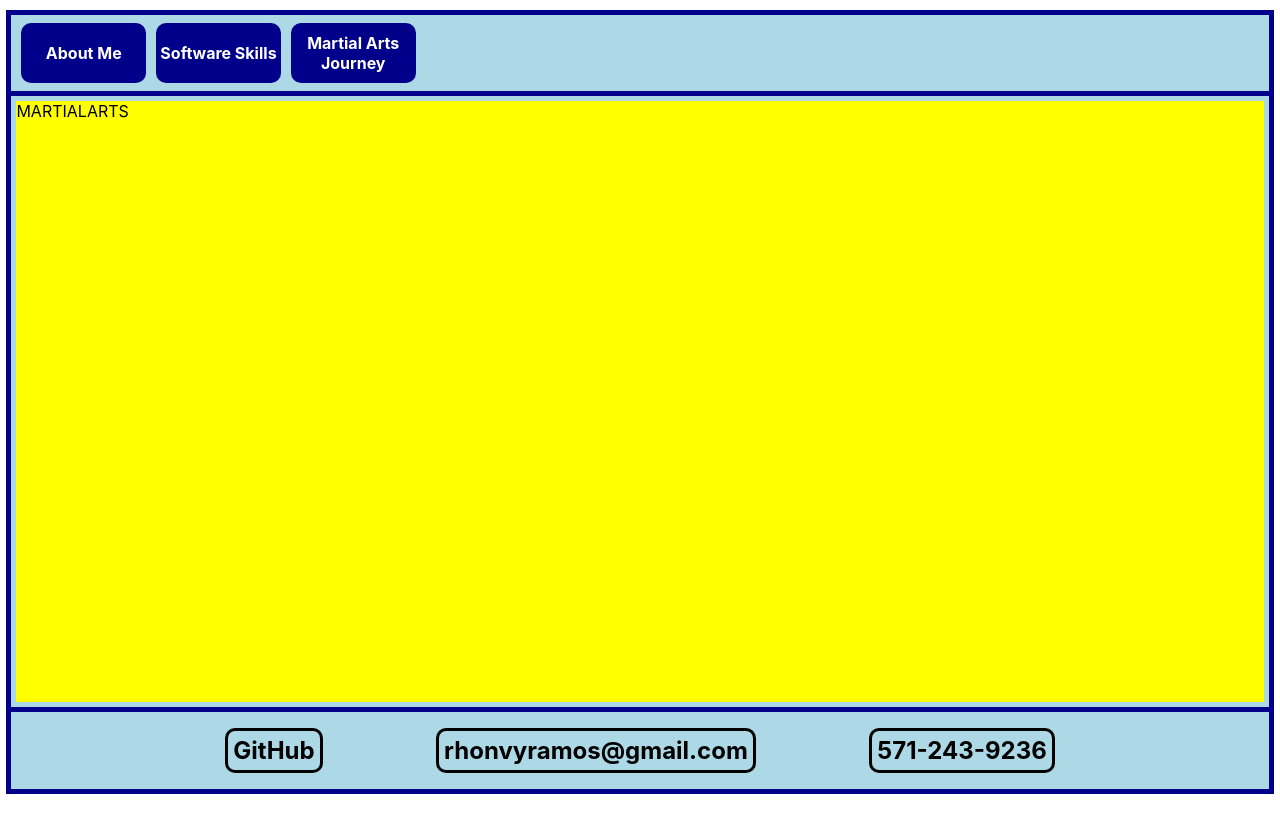
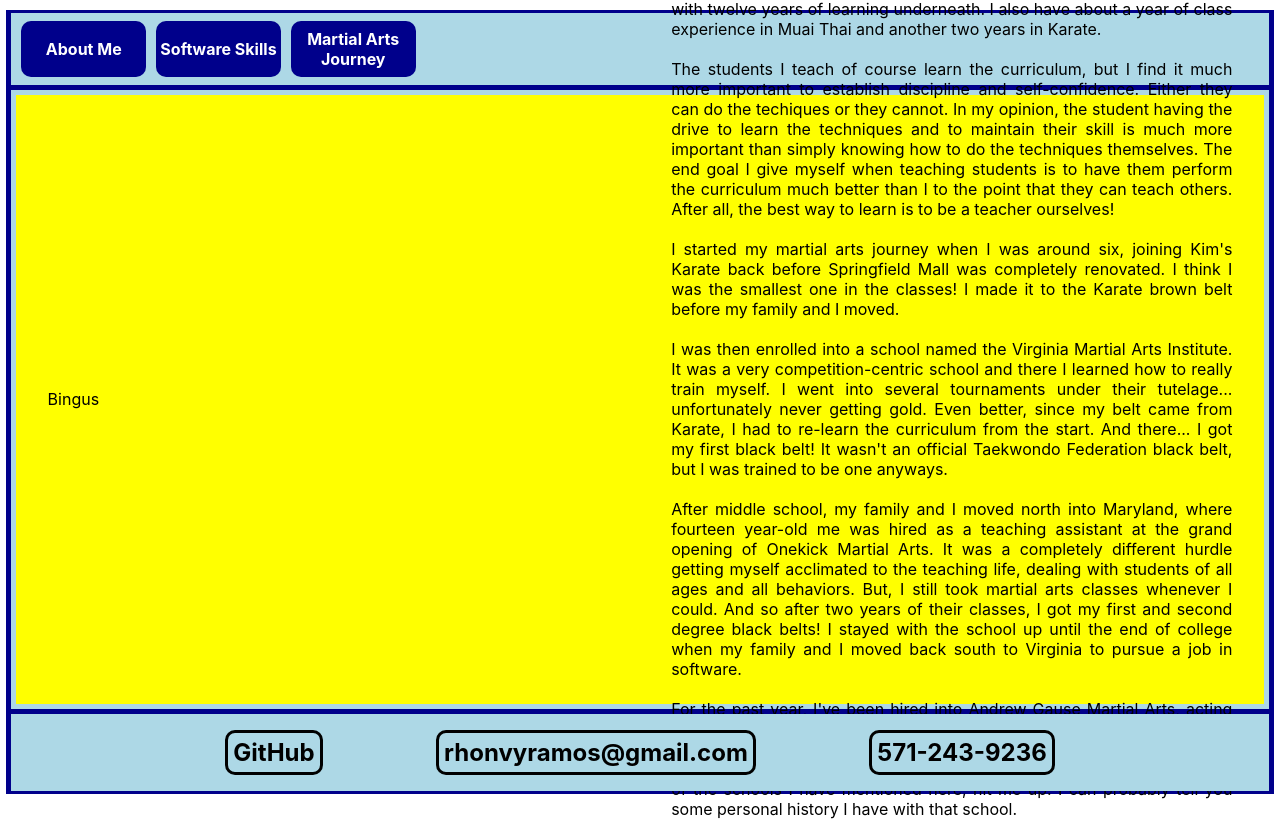
Before and after one commit to rhonvyramos/resume-portfolio-overdone, a React (Create React App) app: page /martialarts in a window 1280 px wide. Before the commit the page ends 804 px from the top, so only its background shows below. Built offline with nearby package versions, Linux system fonts and the light colour scheme.

Commit message:
martial arts text added

```diff
--- a/src/assets/martialarts.css
+++ b/src/assets/martialarts.css
@@ -3,4 +3,23 @@
     width: calc(100% - 10px);
 
     background-color: yellow;
+
+    display: flex;
+    flex-direction: row;
+    justify-content: space-around;
 }
+
+#martialarts_contents {
+    display: flex;
+    flex-direction: row;
+    justify-content: space-around;
+    align-items: center;
+}
+
+#martialarts_image, #martialarts_text {
+    width: 45%;
+}
+
+#martialarts_text {
+    text-align: justify;
+}
--- a/src/pages/MartialArts.js
+++ b/src/pages/MartialArts.js
@@ -6,7 +6,46 @@ export default function MartialArts() {
     return(
         <FadeIn inProp={true}>
             <section id="page_martialarts">
-                MARTIALARTS
+                <div id="martialarts_contents">
+                    <div id="martialarts_image">
+                        Bingus
+                    </div>
+                    <div id="martialarts_text">
+                        <p>
+                            I have over nine years of martial arts teaching experience in Taekwondom with twelve years of learning underneath.
+                            I also have about a year of class experience in Muai Thai and another two years in Karate.<br/><br/>
+
+                            The students I teach of course learn the curriculum, but I find it much more important
+                            to establish discipline and self-confidence. Either they can do the techiques or they cannot.
+                            In my opinion, the student having the drive to learn the techniques and to maintain their skill is
+                            much more important than simply knowing how to do the techniques themselves. The end goal I give myself
+                            when teaching students is to have them perform the curriculum much better than I to the point that they
+                            can teach others. After all, the best way to learn is to be a teacher ourselves!<br/><br/>
+
+                            I started my martial arts journey when I was around six,
+                            joining Kim's Karate back before Springfield Mall was
+                            completely renovated. I think I was the smallest one in
+                            the classes! I made it to the Karate brown belt before my family and I
+                            moved.<br/><br/>
+                            I was then enrolled into a school named the Virginia Martial Arts Institute.
+                            It was a very competition-centric school and there I learned how to really train myself.
+                            I went into several tournaments under their tutelage... unfortunately never getting gold.
+                            Even better, since my belt came from Karate, I had to re-learn the curriculum from the start.
+                            And there... I got my first black belt! It wasn't an official Taekwondo Federation black belt, but
+                            I was trained to be one anyways.<br/><br/>
+                            After middle school, my family and I moved north into Maryland, where fourteen year-old me was hired
+                            as a teaching assistant at the grand opening of Onekick Martial Arts.
+                            It was a completely different hurdle getting myself acclimated to the teaching life, dealing with students of all ages and all behaviors.
+                            But, I still took martial arts classes whenever I could. And so after two years of their classes, I got my first and second degree black
+                            belts! I stayed with the school up until the end of college when my family and I moved back south to Virginia to pursue a job
+                            in software.<br/><br/>
+                            For the past year, I've been hired into Andrew Gause Martial Arts, acting as a part-time after school and camp counselor, and teaching assistant.
+                            You can find me there working with the after school program and as part of the evening classes! If I happen to see you there, or come across
+                            any of the schools I have mentioned here, hit me up! I can probably tell you some personal history I have with that school.
+                        </p>
+                    </div>
+                </div>
+
             </section>
         </FadeIn>
     )
```
